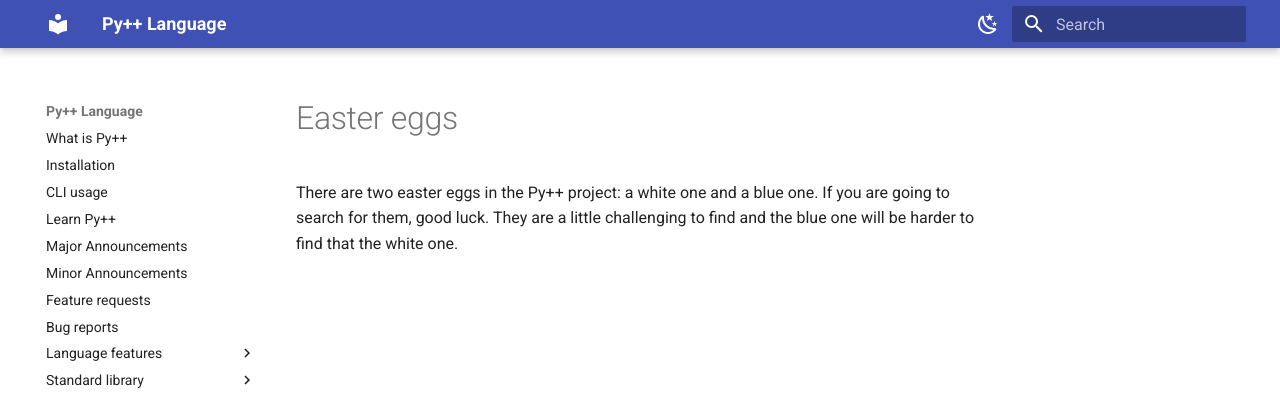
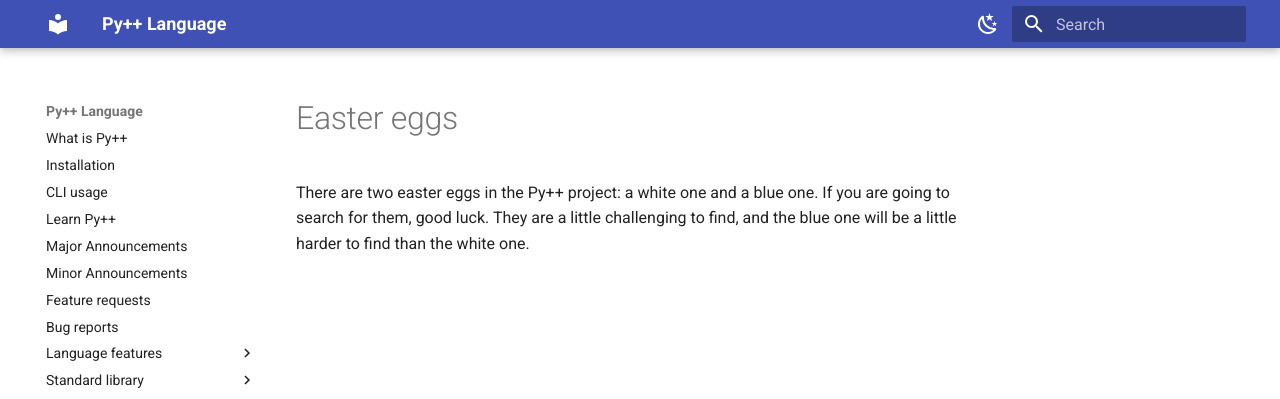
Before and after one commit to curtispuetz/pypp-docs, an MkDocs documentation site: the page built from docs/easter_eggs.md, in a window 1280 px wide. Shown: the top 399 px of the page. Built offline with MkDocs 1.6.1 and Material for MkDocs 9.7.7, drawn with Linux system fonts in a browser that asks for light colours.

Commit message:
Fix grammar in easter eggs description

```diff
--- a/docs/easter_eggs.md
+++ b/docs/easter_eggs.md
@@ -1,3 +1,3 @@
 # Easter eggs
 
-There are two easter eggs in the Py++ project: a white one and a blue one. If you are going to search for them, good luck. They are a little challenging to find and the blue one will be harder to find that the white one.
+There are two easter eggs in the Py++ project: a white one and a blue one. If you are going to search for them, good luck. They are a little challenging to find, and the blue one will be a little harder to find than the white one.
```
